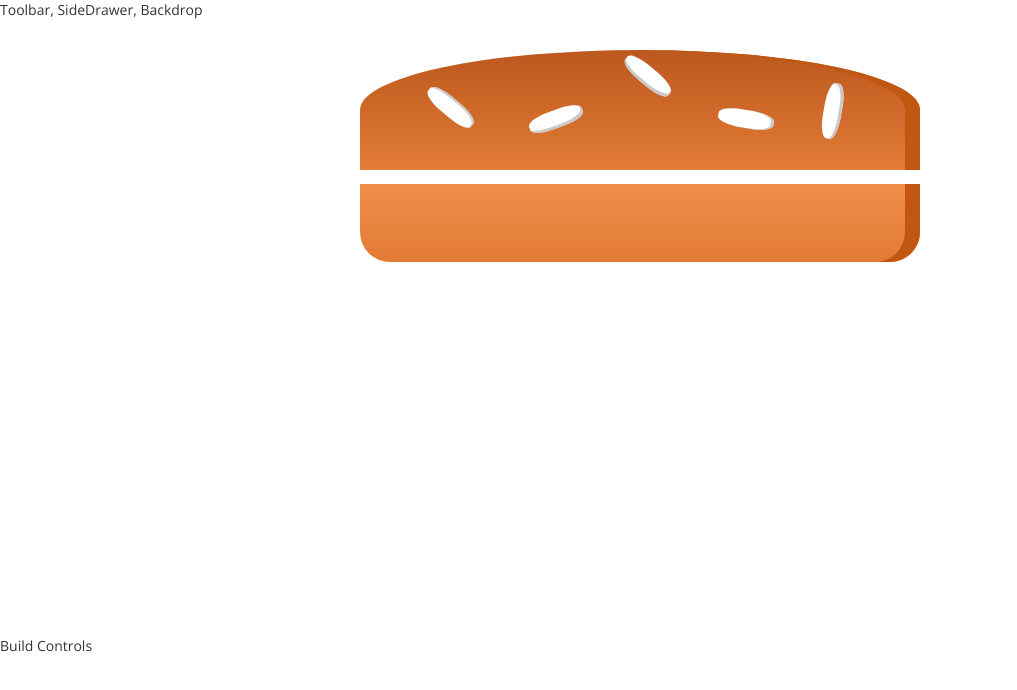
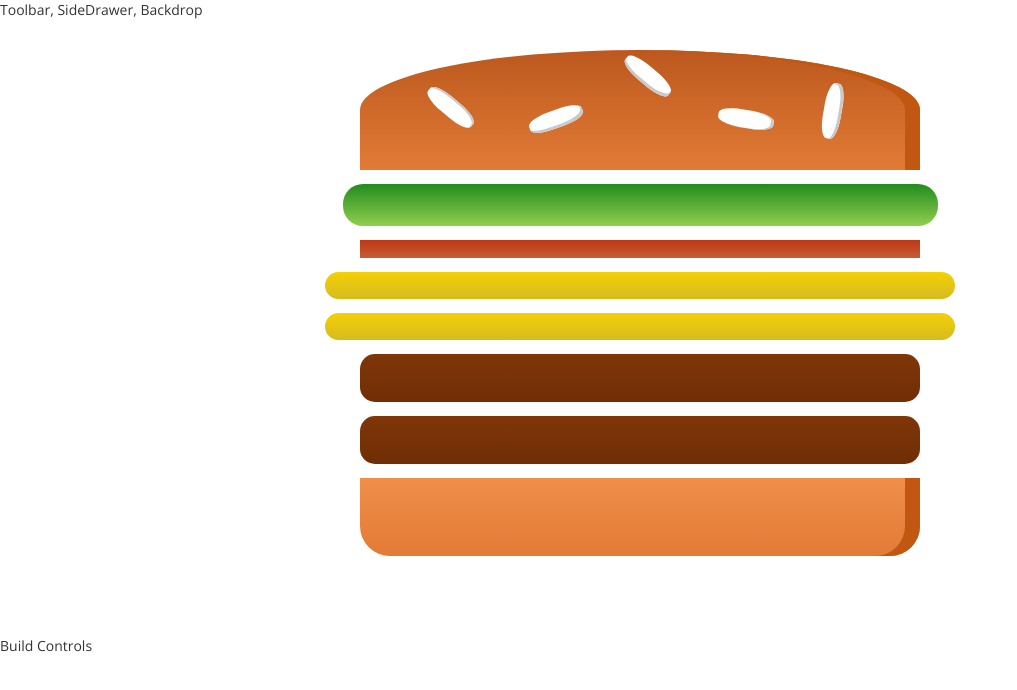
Before and after one commit to Damirhub/Burger, a React app: page / in a window 1280 px wide. Shown: the top 690 px of the page, without its empty margins (0-1017 px from the left). Built offline with nearby package versions, Linux system fonts and the light colour scheme.

Commit message:
BurgerIngediant corected to lowercase

```diff
--- a/src/components/Burger/Burger.js
+++ b/src/components/Burger/Burger.js
@@ -6,21 +6,20 @@ import BurgerIngredient from './BurgerIngredient/BurgerIngredient'
 
 const burger = (props) => {
 
-    const transformedIngrediants = Object.keys(props.ingredients)
-        .map(igKey => {
-            return  [...Array(props.ingredients[igKey])].map((_, i) => {
-                return <BurgerIngredient key = {igKey + i} type = {igKey} />
-            } )
-        });
+    let transformedIngredients = Object.keys( props.ingredients ).map( igKey => {
+        return [...Array( props.ingredients[igKey] )].map( ( _, i ) => {
+            return <BurgerIngredient key={igKey + i} type={igKey} />;
+        } );
+    } )
 
     return (
         <div className = {classes.Burger}>
 
 
 
-            <BurgerIngredient Btype = "bread-top" />
-            {transformedIngrediants}
-            <BurgerIngredient Btype = "bread-bottom" />
+            <BurgerIngredient type = "bread-top" />
+            {transformedIngredients}
+            <BurgerIngredient type = "bread-bottom" />
         </div>
 
     );
--- a/src/components/Burger/BurgerIngredient/BurgerIngredient.js
+++ b/src/components/Burger/BurgerIngredient/BurgerIngredient.js
@@ -10,7 +10,7 @@ class BurgerIngredient extends Component {
 
     let ingredient = null;
 
-    switch (this.props.Btype) {
+    switch (this.props.type) {
         case ('bread-bottom') :
             ingredient = <div className = {classes.BreadBottom}></div>;
             break;
@@ -28,15 +28,15 @@ class BurgerIngredient extends Component {
             ingredient = <div className = {classes.Meat}></div>
             break;
 
-        case ('Cheese'):
+        case ('cheese'):
             ingredient = <div className = {classes.Cheese}></div>
             break;
 
-        case ('Salad'):
+        case ('salad'):
             ingredient = <div className = {classes.Salad}></div>
             break;
 
-        case ('Bacon'):
+        case ('bacon'):
             ingredient = <div className = {classes.Bacon}></div>
             break;
         default:
@@ -47,7 +47,7 @@ class BurgerIngredient extends Component {
 }
 
 
-BurgerIngredient.PropTypes = {
+BurgerIngredient.propTypes = {
     type: PropTypes.string.isRequired
 }
 
```
Also changed, not shown: src/containers/BurgerBuilder/BurgerBuilder.js (+7 -5 lines).
